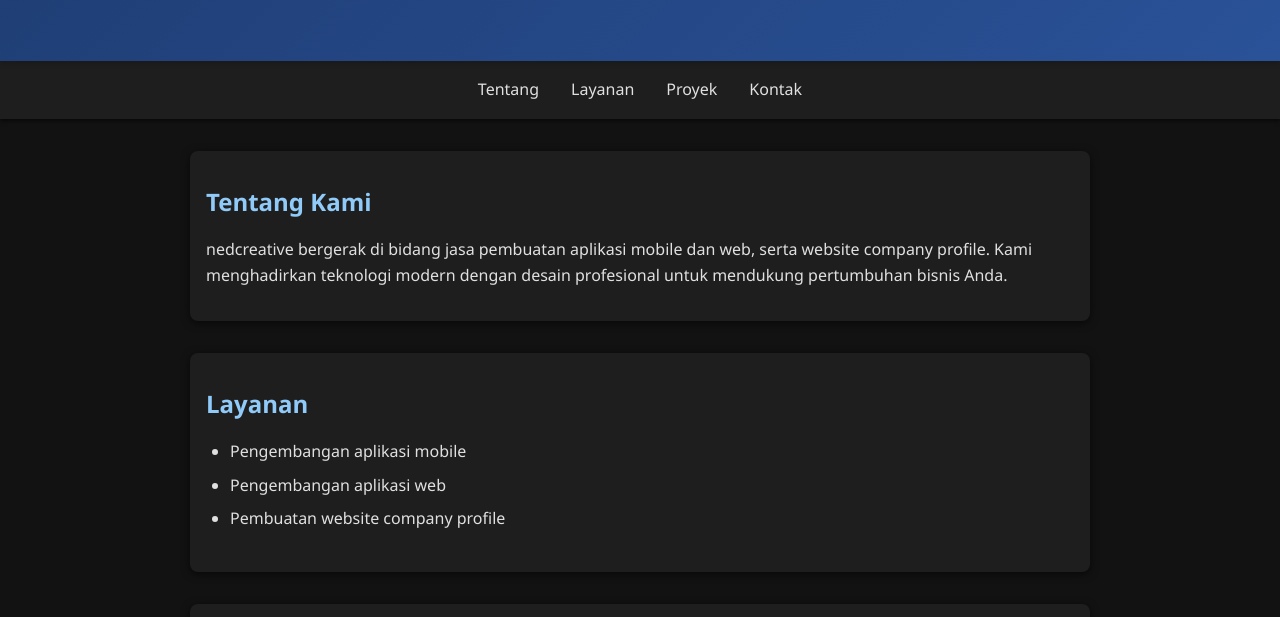
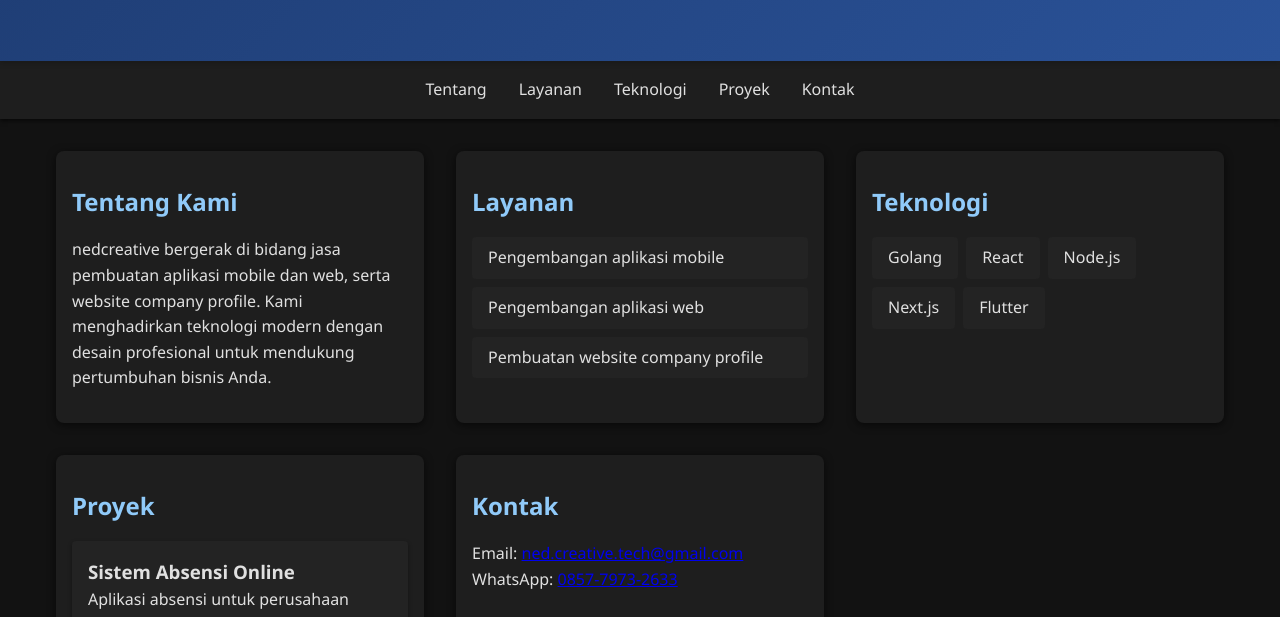
Before and after one commit to altned/nedcreative, a plain HTML site: page index.html in a window 1280 px wide. Shown: the part 169-786 px from the top of the page. Drawn offline with Linux system fonts and the light colour scheme.

Commit message:
feat: add two-column layout and tech section

```diff
--- a/index.html
+++ b/index.html
@@ -16,11 +16,13 @@
     <ul>
       <li><a href="#about">Tentang</a></li>
       <li><a href="#services">Layanan</a></li>
+      <li><a href="#tech">Teknologi</a></li>
       <li><a href="#portfolio">Proyek</a></li>
       <li><a href="#contact">Kontak</a></li>
     </ul>
   </nav>
 
+  <main class="grid-container">
     <section id="about" class="fade-in">
       <h2>Tentang Kami</h2>
       <p>nedcreative bergerak di bidang jasa pembuatan aplikasi mobile dan web, serta website company profile. Kami menghadirkan teknologi modern dengan desain profesional untuk mendukung pertumbuhan bisnis Anda.</p>
@@ -32,6 +34,17 @@
         <li class="slide-up">Pengembangan aplikasi mobile</li>
         <li class="slide-up">Pengembangan aplikasi web</li>
         <li class="slide-up">Pembuatan website company profile</li>
+      </ul>
+    </section>
+
+    <section id="tech" class="fade-in">
+      <h2>Teknologi</h2>
+      <ul class="tech-list">
+        <li class="slide-up">Golang</li>
+        <li class="slide-up">React</li>
+        <li class="slide-up">Node.js</li>
+        <li class="slide-up">Next.js</li>
+        <li class="slide-up">Flutter</li>
       </ul>
     </section>
 
@@ -54,6 +67,7 @@
       <p>Email: <a href="mailto:ned.creative.tech@gmail.com">ned.creative.tech@gmail.com</a></p>
       <p>WhatsApp: <a href="https://wa.me/6285779732633">0857-7973-2633</a></p>
     </section>
+  </main>
 
   <footer>
     <p>&copy; <span id="year"></span> nedcreative. All rights reserved.</p>
@@ -61,6 +75,17 @@
 
   <script>
     document.getElementById('year').textContent = new Date().getFullYear();
+
+    const observer = new IntersectionObserver((entries, obs) => {
+      entries.forEach((entry) => {
+        if (entry.isIntersecting) {
+          entry.target.classList.add('visible');
+          obs.unobserve(entry.target);
+        }
+      });
+    }, { threshold: 0.1 });
+
+    document.querySelectorAll('.fade-in, .slide-up').forEach((el) => observer.observe(el));
   </script>
 </body>
 </html>
--- a/style.css
+++ b/style.css
@@ -47,8 +47,6 @@
 
 section {
   padding: 2rem 1rem;
-  max-width: 900px;
-  margin: 2rem auto;
   background: #1e1e1e;
   border-radius: 8px;
   box-shadow: 0 2px 8px rgba(0, 0, 0, 0.6);
@@ -59,10 +57,43 @@
   margin-bottom: 1rem;
 }
 
+
+.services {
+  list-style: none;
+  padding: 0;
+}
+
 .services li {
-  list-style: disc;
-  margin-left: 1.5rem;
+  background: #232323;
   margin-bottom: 0.5rem;
+  padding: 0.5rem 1rem;
+  border-radius: 4px;
+  transition: transform 0.3s, background 0.3s;
+}
+
+.services li:hover {
+  background: #2a5298;
+  transform: translateX(5px);
+}
+
+.tech-list {
+  list-style: none;
+  display: flex;
+  flex-wrap: wrap;
+  gap: 0.5rem;
+  padding: 0;
+}
+
+.tech-list li {
+  background: #232323;
+  padding: 0.5rem 1rem;
+  border-radius: 4px;
+  transition: transform 0.3s, background 0.3s;
+}
+
+.tech-list li:hover {
+  background: #2a5298;
+  transform: translateY(-3px);
 }
 
 .projects {
@@ -92,15 +123,34 @@
   margin-top: 2rem;
 }
 
+.grid-container {
+  display: grid;
+  grid-template-columns: repeat(auto-fit, minmax(300px, 1fr));
+  gap: 2rem;
+  max-width: 1200px;
+  margin: 2rem auto;
+  padding: 0 1rem;
+}
+
+.grid-container section {
+  margin: 0;
+}
+
 /* Animations */
 .fade-in {
   opacity: 0;
+}
+
+.fade-in.visible {
   animation: fadeIn 1s ease forwards;
 }
 
 .slide-up {
   opacity: 0;
   transform: translateY(20px);
+}
+
+.slide-up.visible {
   animation: slideUp 1s ease forwards;
 }
 
```
Lines whose indentation alone changed are shown as unchanged.
